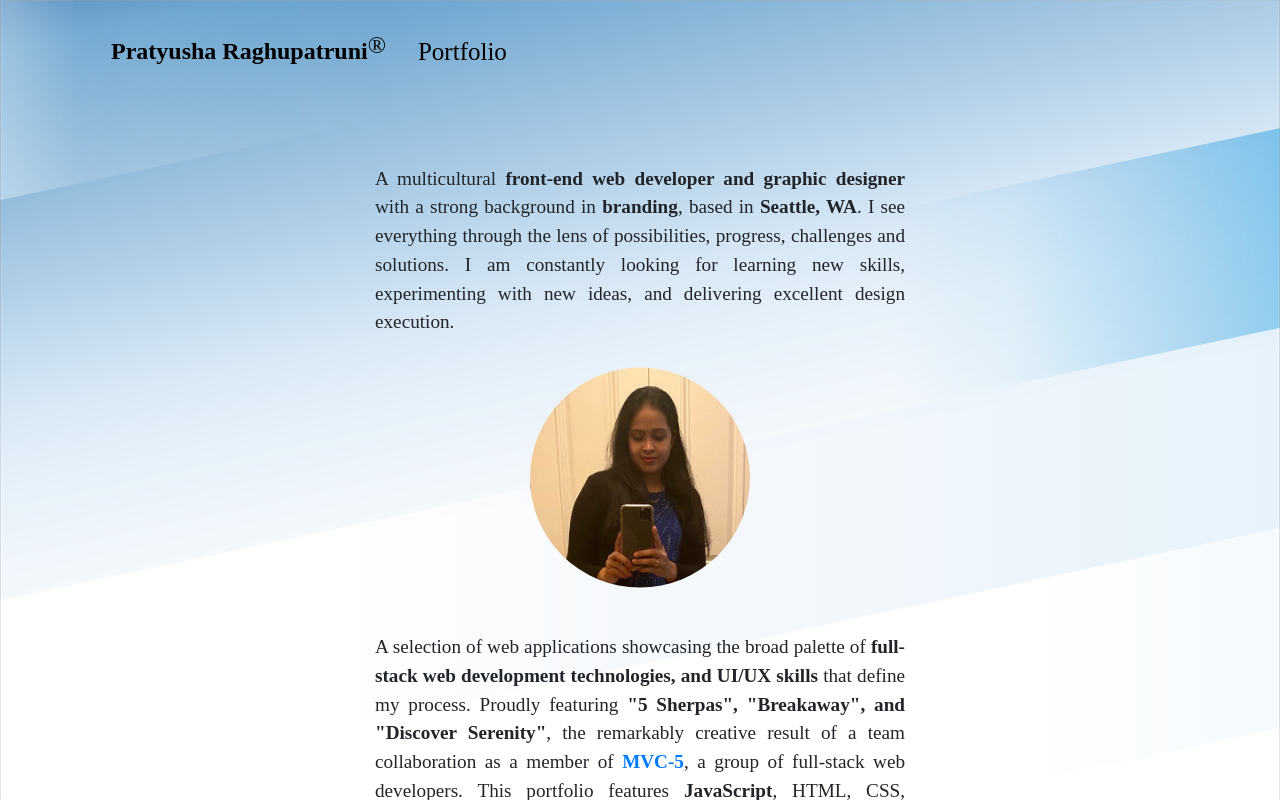
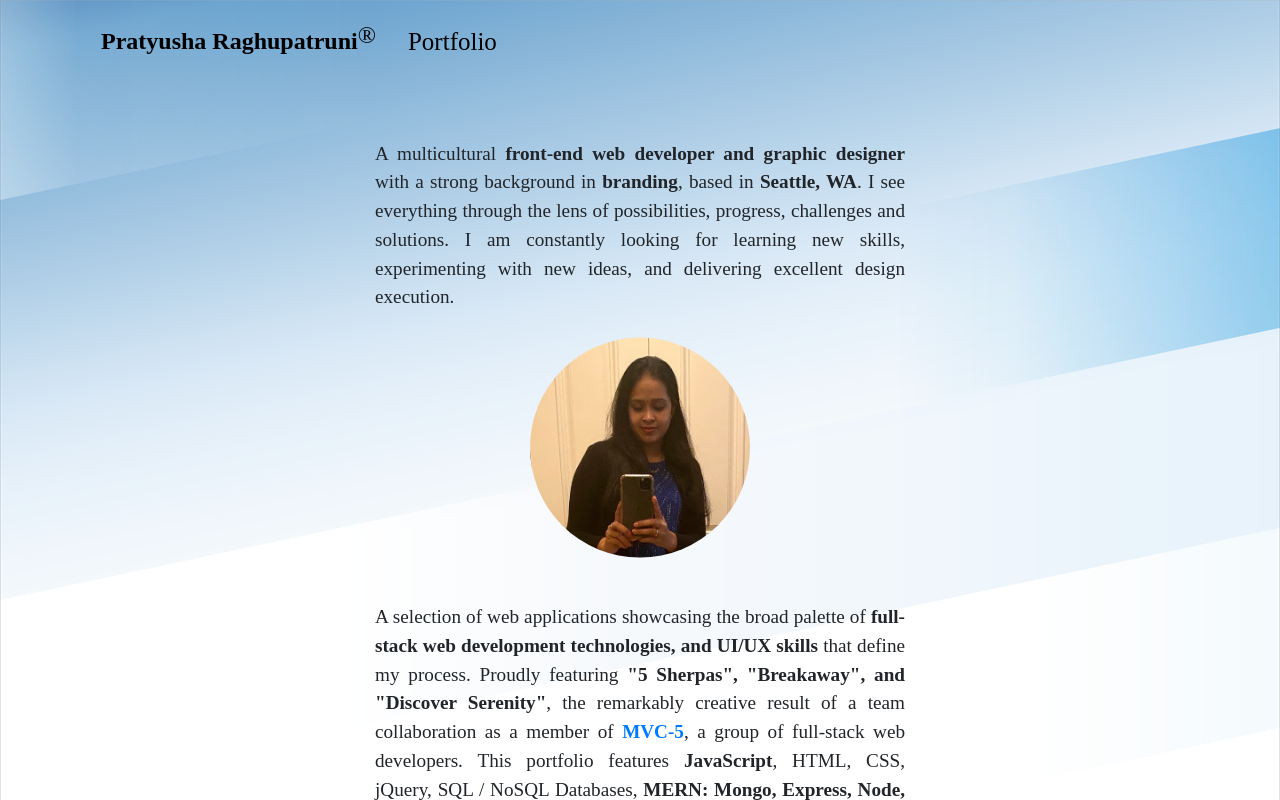
Before and after one commit to PratyushaRaghupatruni/react-portfolio, a React (Create React App) app: page / in a window 1280 px wide. Shown: the top 800 px of the page. Built offline with nearby package versions, Linux system fonts and the light colour scheme.

Commit message:
reduced the padding for navbar and aboutme

```diff
--- a/src/Components/About/index.js
+++ b/src/Components/About/index.js
@@ -5,7 +5,7 @@ import profile from '../../images/profile.jpeg';
 export default function About() {
     return (
        <>
-            <div className="container" style={{padding: '25px 0' }}>
+            <div className="container" style={{padding: '20px 0' }}>
               <div className="row">
                 <div className="col-12 text-center" style= {{margin: '0 auto',maxWidth: '600px',padding: '0 25px',}}>
                   <p  style={{margin: '20px 10px 0 10px',textAlign: 'justify',fontSize:'1.2em',}}>
--- a/src/Components/Nav/index.js
+++ b/src/Components/Nav/index.js
@@ -7,7 +7,7 @@ export default function Nav() {
     return (
         <div>
            <div>
-        <div className="container " style={{padding :'25px'}}>
+        <div className="container " style={{padding :'15px'}}>
           <header className="row">
             <nav className="col">
               <ul className="nav justify-content-start transition">
--- a/src/Components/Portfolio/index.js
+++ b/src/Components/Portfolio/index.js
@@ -1,12 +1,15 @@
 import React from 'react';
 import Nav from '../Nav';
 import Footer from '../Footer'
+import { Container } from 'react-bootstrap';
 
 export default function Portfolio() {
     return (
         <div>
             <Nav />
+            <Container>
 
+            </Container>
             <Footer />
         </div>
     )
```
Also changed, not shown: 1 other file (tests, documents, lock files or other folders).
